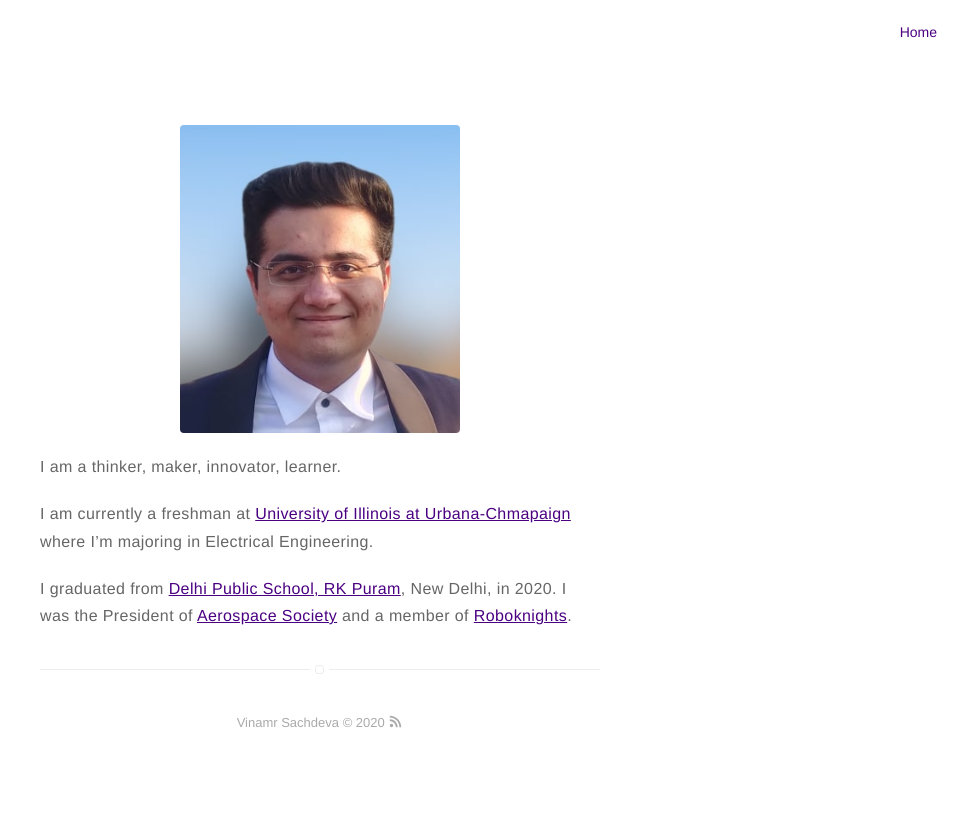
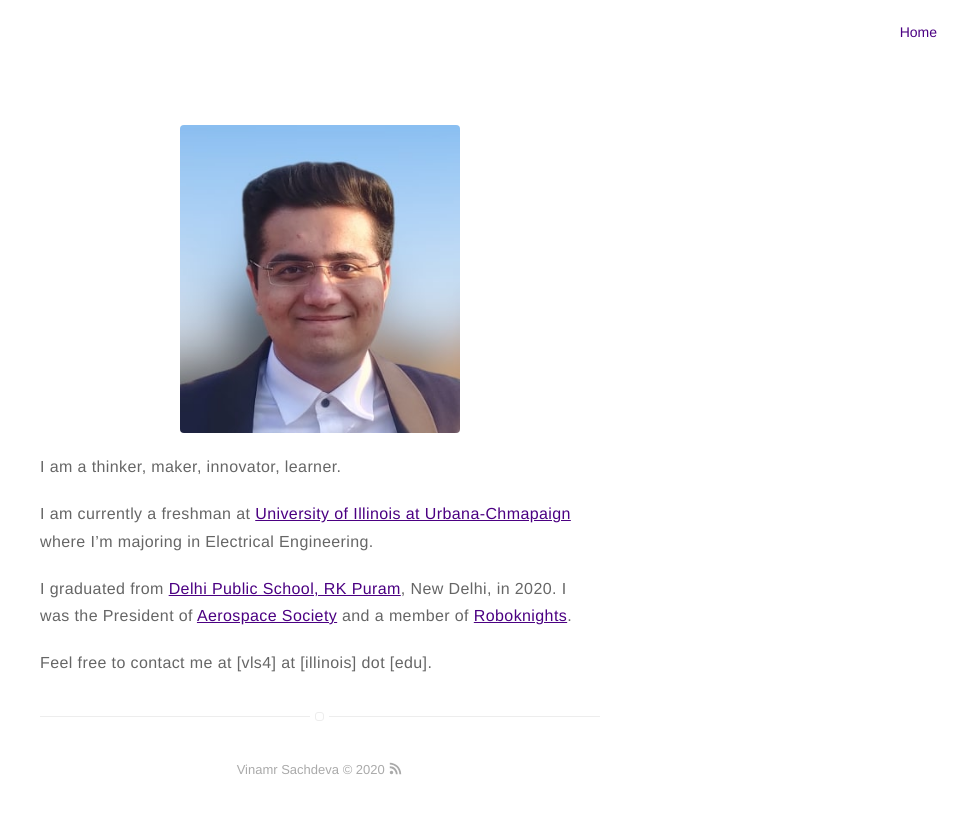
Before and after one commit to vinamrsachdeva/vinamrsachdeva.github.io, a Jekyll site: the page built from about.md, in a window 1280 px wide. Shown: the top 814 px of the page, without its empty margins (320-1280 px from the left). Built offline with Jekyll 4.4.1, drawn with Linux system fonts in a browser that asks for light colours.

Commit message:
Update about.md

```diff
--- a/about.md
+++ b/about.md
@@ -9,3 +9,5 @@ I am a thinker, maker, innovator, learner.
 I am currently a freshman at [University of Illinois at Urbana-Chmapaign](https://illinois.edu/) where I'm majoring in Electrical Engineering.
 
 I graduated from [Delhi Public School, RK Puram](https://dpsrkp.net), New Delhi, in 2020. I was the President of [Aerospace Society](https://aeross.org) and a member of [Roboknights](https://www.facebook.com/roboknightsdps/).
+
+Feel free to contact me at [vls4] at [illinois] dot [edu].
```
